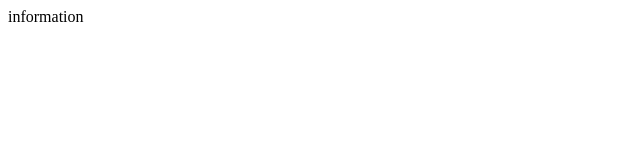
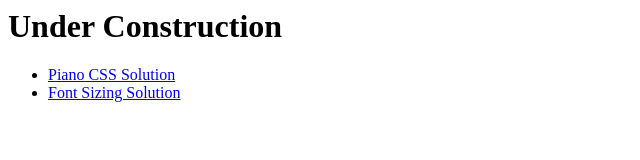
Before and after one commit to AJMcDee/AJMcDee.github.io, a plain HTML site: page index.html in a window 1280 px wide. Shown: the whole page, without its empty margins (0-640 px from the left). Drawn offline with Linux system fonts and the light colour scheme.

Commit message:
Update index with links

```diff
--- a/index.html
+++ b/index.html
@@ -1 +1,7 @@
-information
+<h1>Under Construction</h1>
+<div><p><ul>
+  <li>
+    <a href="https://ajmcdee.github.io/pianosolution/">Piano CSS Solution</a>
+  </li>
+  <li><a href="https://ajmcdee.github.io/font-sizing-exercise/">Font Sizing Solution</a></li>
+</ul></p></div>
```
